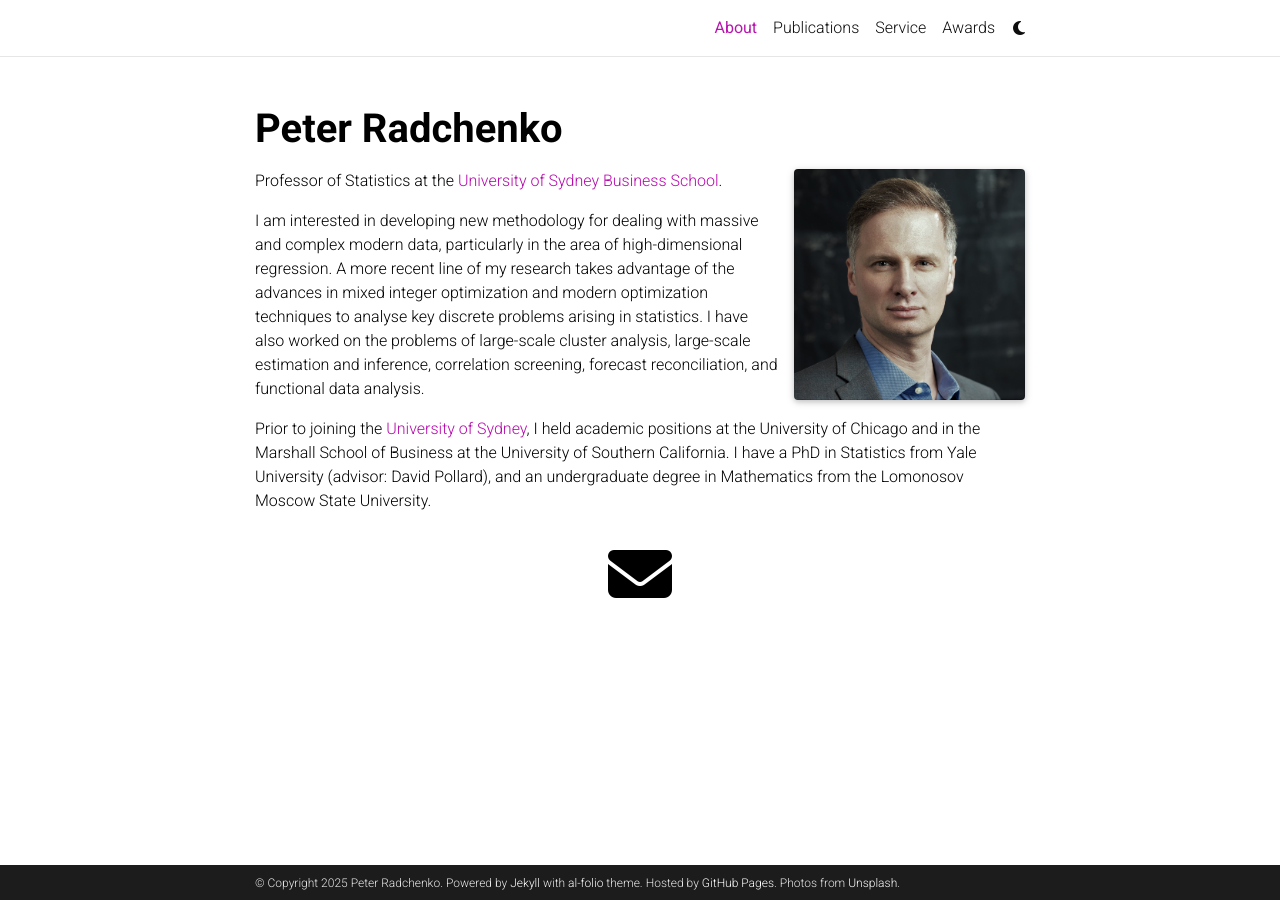
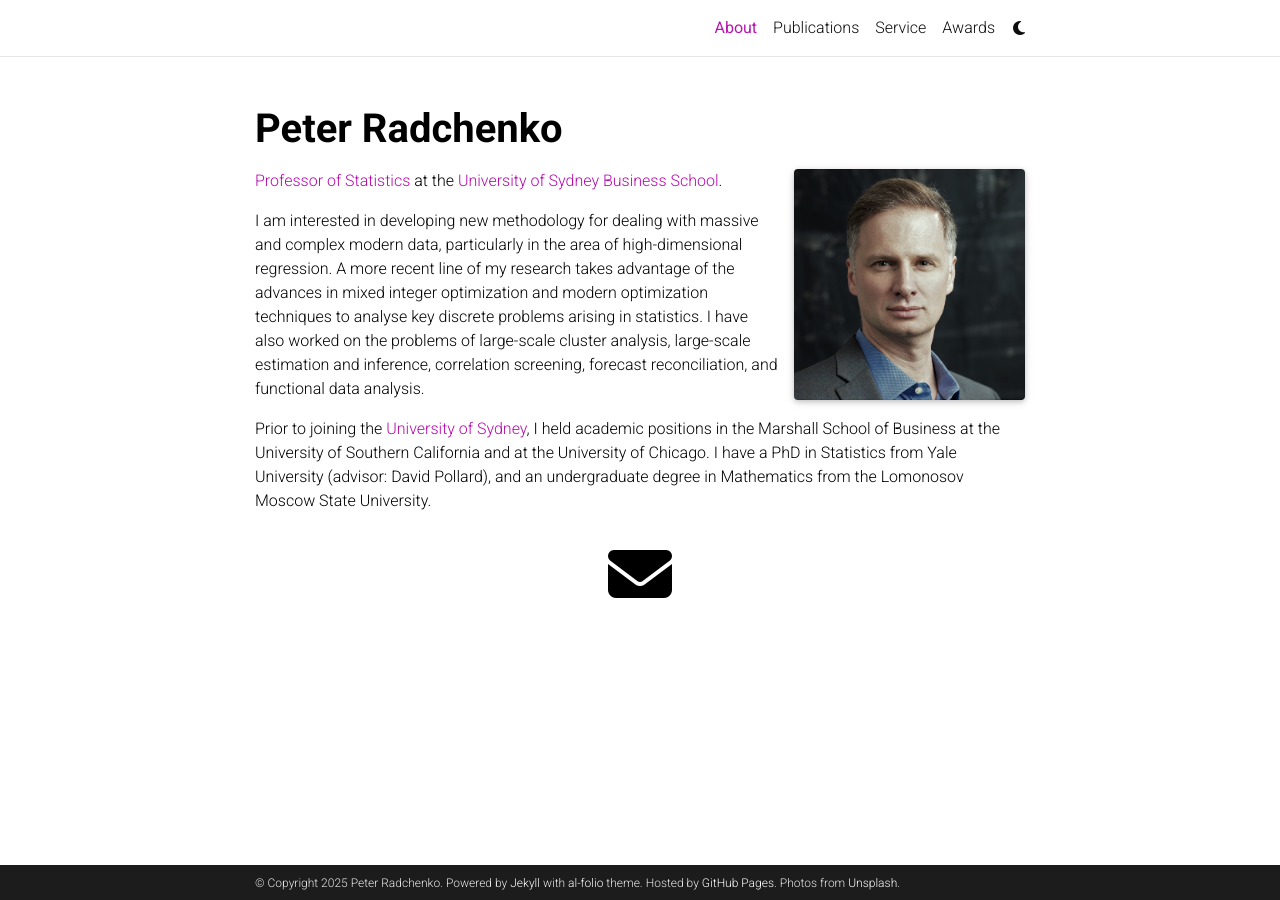
Before and after one commit to peterradchenko/peterradchenko.github.io, a Jekyll site: the page built from _pages/about.md, in a window 1280 px wide. Built offline with Jekyll 4.4.1, drawn with Linux system fonts in a browser that asks for light colours; full-size pictures stand in for the smaller copies a plugin makes; comment, search, counter and statistics services are not loaded; a style sheet for code colours, icons or effects is not loaded; part of the change alters nothing that is shown.

```diff
--- a/_pages/about.md
+++ b/_pages/about.md
@@ -19,11 +19,11 @@ social: true  # includes social icons at the bottom of the page
 
 ---
 
-Professor of Statistics at the [University of Sydney Business School](https://www.sydney.edu.au/business/).
+[Professor of Statistics](https://www.sydney.edu.au/business/about/our-people/academic-staff/peter-radchenko.html) at the [University of Sydney Business School](https://www.sydney.edu.au/business/).
 
 I am interested in developing new methodology for dealing with massive and complex modern data, particularly in the area of high-dimensional regression. A more recent line of my research takes advantage of the advances in mixed integer optimization and modern optimization techniques to analyse key discrete problems arising in statistics.  I have also worked on the problems of large-scale cluster analysis, large-scale estimation and inference, correlation screening, forecast reconciliation, and functional data analysis.
 
-Prior to joining the [University of Sydney](https://www.sydney.edu.au/), I held academic positions at the University of Chicago and in the Marshall School of Business at the University of Southern California. I have a PhD in Statistics from Yale University (advisor: David Pollard), and an undergraduate degree in Mathematics from the Lomonosov Moscow State University.
+Prior to joining the [University of Sydney](https://www.sydney.edu.au/), I held academic positions in the Marshall School of Business at the University of Southern California and at the University of Chicago. I have a PhD in Statistics from Yale University (advisor: David Pollard), and an undergraduate degree in Mathematics from the Lomonosov Moscow State University.
 
 [//]: # <a href="assets/pdf/zhuoran_cv.pdf" target="_blank" style="display: inline-block; padding: 5px 10px; margin-top: 5px; font-weight: bold; font-size: 14px; text-decoration: none; background-color: #5a9bd5; color: white; #border-radius: 3px;">My CV</a>
 
```
